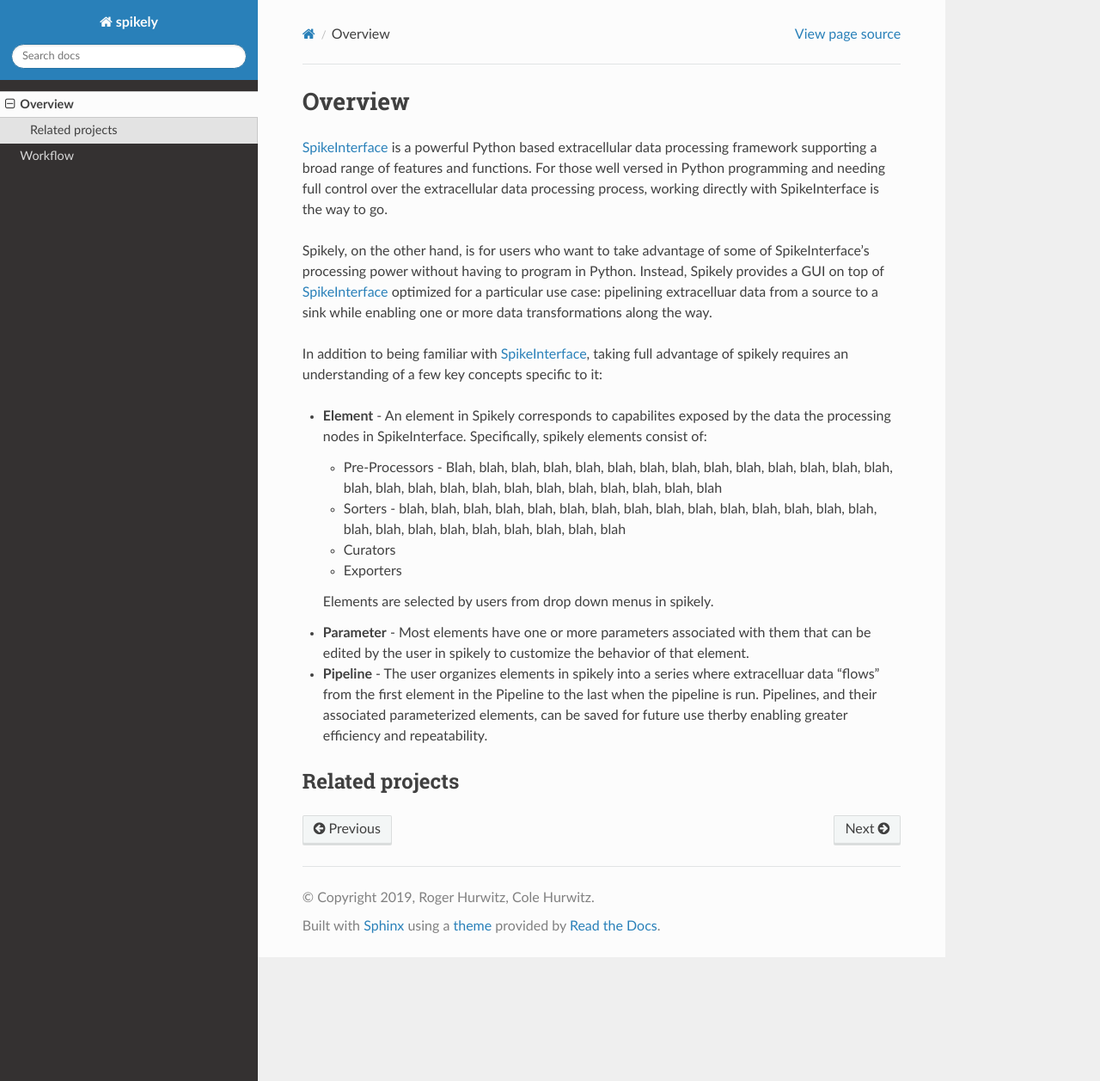
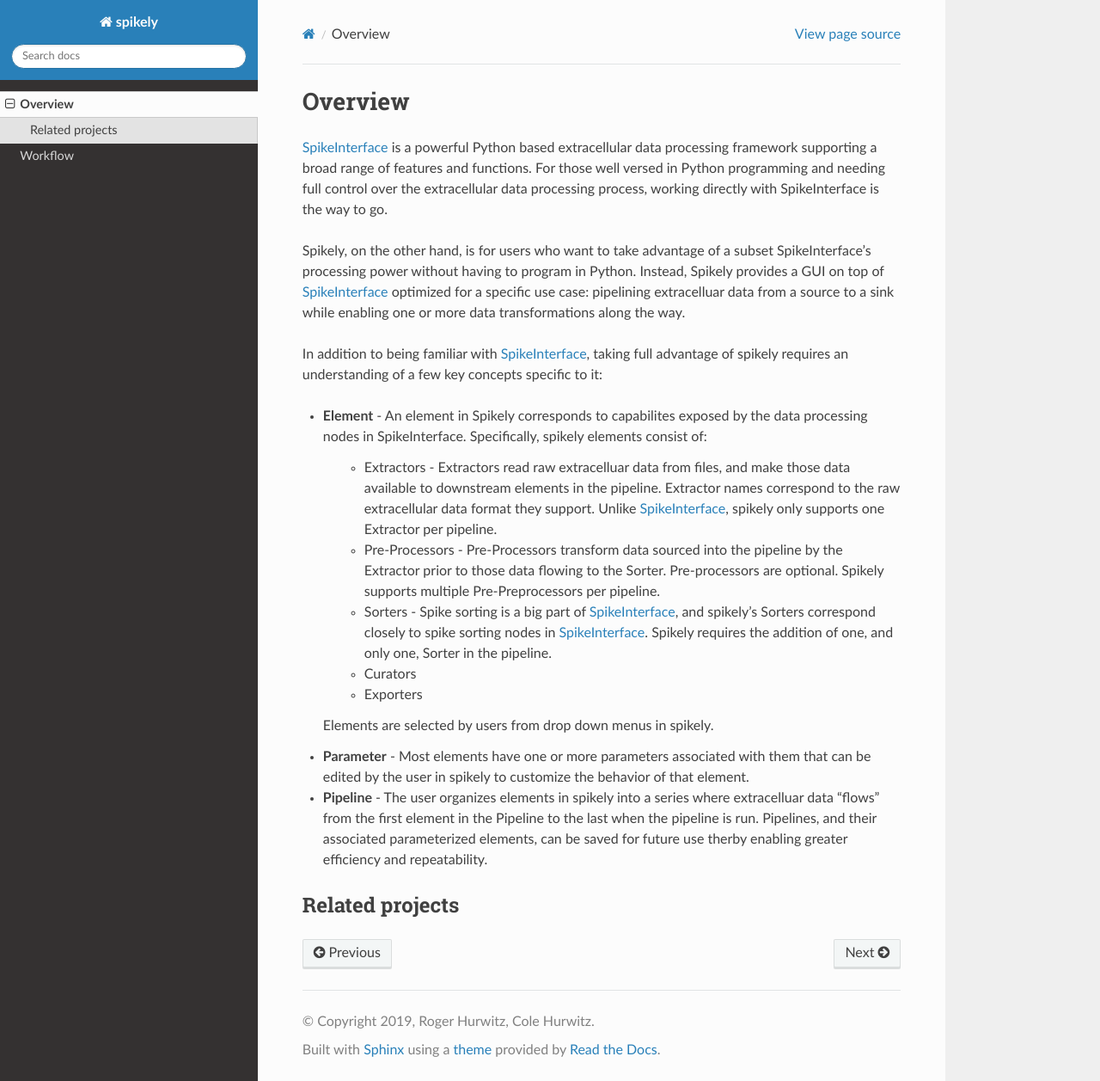
Before and after one commit to SpikeInterface/spikely, a Sphinx documentation site: the page built from docs/source/overview.rst, in a window 1280 px wide and 1257 px high. Shown: the whole window at 86% size. Built offline with Sphinx 7.4.7 and the Read the Docs theme 2.0.0, drawn with Linux system fonts in a browser that asks for light colours.

Commit message:
Documentation updates

```diff
--- a/docs/source/overview.rst
+++ b/docs/source/overview.rst
@@ -9,9 +9,9 @@
 versed in Python programming and needing full control over the extracellular
 data processing process, working directly with SpikeInterface is the way to go.
 
-Spikely, on the other hand, is for users who want to take advantage of some of
+Spikely, on the other hand, is for users who want to take advantage of a subset
 SpikeInterface's processing power without having to program in Python. Instead,
-Spikely provides a GUI on top of SpikeInterface_ optimized for a particular use
+Spikely provides a GUI on top of SpikeInterface_ optimized for a specific use
 case: pipelining extracelluar data from a source to a sink while enabling one
 or more data transformations along the way.
 
@@ -19,20 +19,27 @@
 spikely requires an understanding of a few key concepts specific to it:
 
 * **Element** - An element in Spikely corresponds to capabilites exposed by the
-  data the processing nodes in SpikeInterface.  Specifically, spikely elements
+  data processing nodes in SpikeInterface.  Specifically, spikely elements
   consist of:
 
-  * Pre-Processors - Blah, blah, blah, blah, blah, blah, blah, blah, blah,
-    blah,  blah, blah, blah, blah, blah, blah, blah, blah, blah, blah, blah,
-    blah, blah, blah, blah, blah
+    * Extractors - Extractors read raw extracelluar data from files, and make
+      those data available to downstream elements in the pipeline. Extractor
+      names correspond to the raw extracellular data format they support.
+      Unlike SpikeInterface_, spikely only supports one Extractor per pipeline.
 
-  * Sorters - blah,  blah, blah, blah, blah, blah, blah, blah, blah, blah,
-    blah, blah, blah,  blah, blah, blah, blah, blah, blah, blah, blah, blah,
-    blah, blah
+    * Pre-Processors - Pre-Processors transform data sourced into the pipeline
+      by the Extractor prior to those data flowing to the Sorter.
+      Pre-processors are optional. Spikely supports multiple Pre-Preprocessors
+      per pipeline.
 
-  * Curators
+    * Sorters - Spike sorting is a big part of SpikeInterface_, and spikely's
+      Sorters correspond closely to spike sorting nodes in SpikeInterface_.
+      Spikely requires the addition of one, and only one, Sorter in the
+      pipeline.
 
-  * Exporters
+    * Curators
+
+    * Exporters
 
   Elements are selected by
   users from drop down menus in spikely.
```
